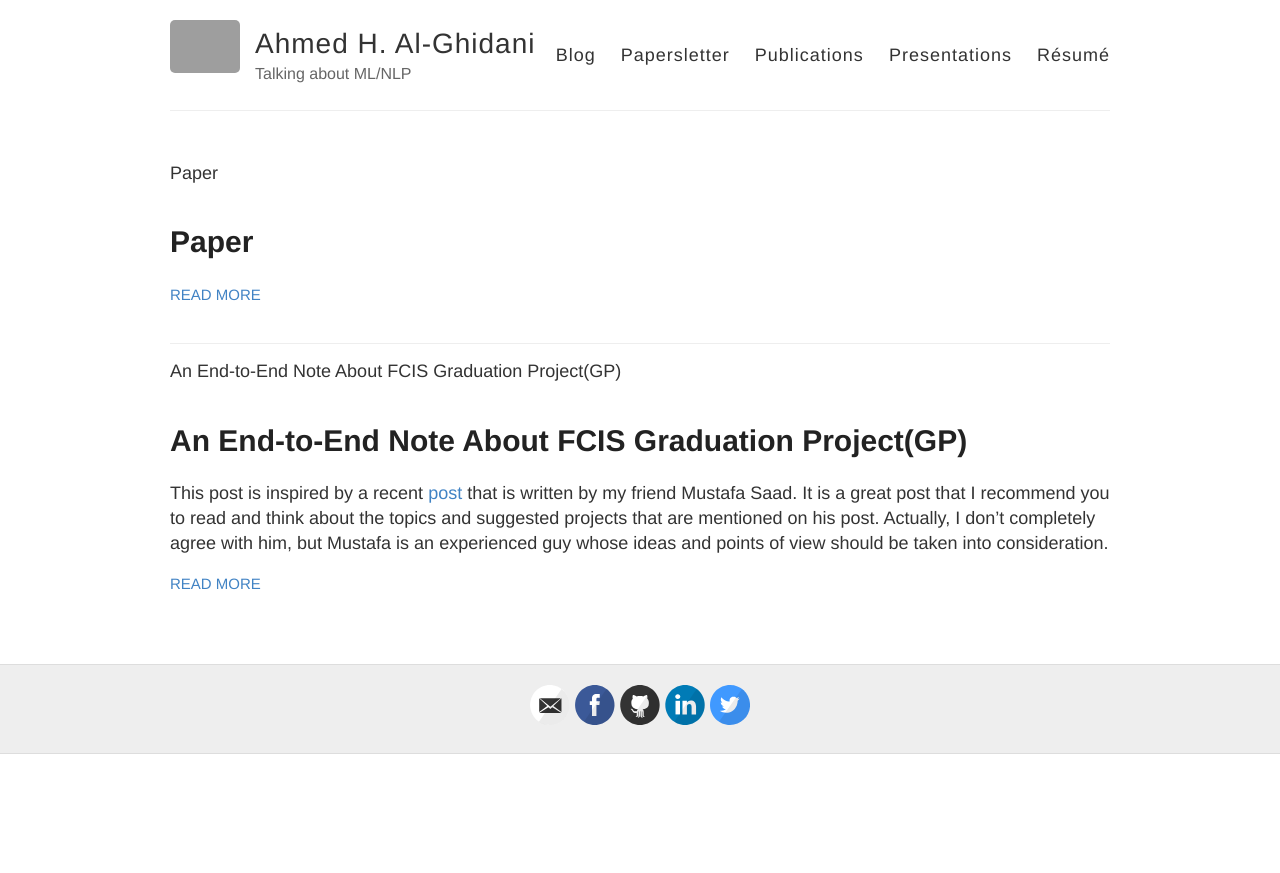
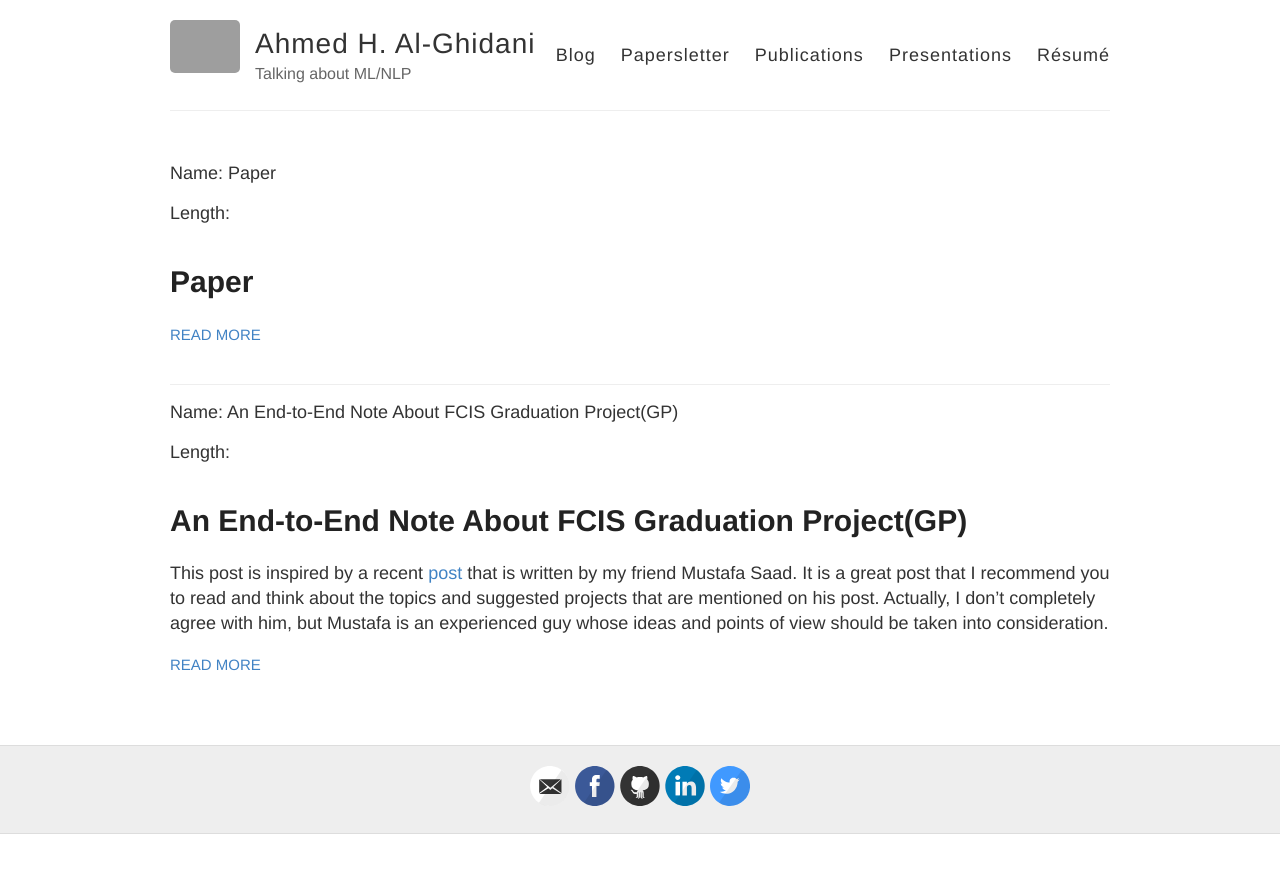
Before and after one commit to AhmedHani/AhmedHani.github.io, a Jekyll site: the page built from papersletter.html, in a window 1280 px wide. Shown: the top 873 px of the page. Built offline with Jekyll 4.4.1, drawn with Linux system fonts in a browser that asks for light colours; grey boxes are pictures that could not be loaded.

Commit message:
add papersletter

```diff
--- a/papersletter.html
+++ b/papersletter.html
@@ -4,11 +4,8 @@
 
 <div class="posts">
   {% for post in site.posts %}
-  <p>{{ post.title }}</p>
-  <p>{{ len(post.title) }}</p>
-  {% if "paper" != lower(post.title) %}
-  <p>{{ lower(post.title) }}</p>
-  {% endif %}
+  <p>Name: {{ post.title }}</p>
+  <p>Length: {{ len(post.title) }}</p>
     <article class="post">
 
       <h1><a href="{{ site.baseurl }}{{ post.url }}">{{ post.title }}</a></h1>
```
